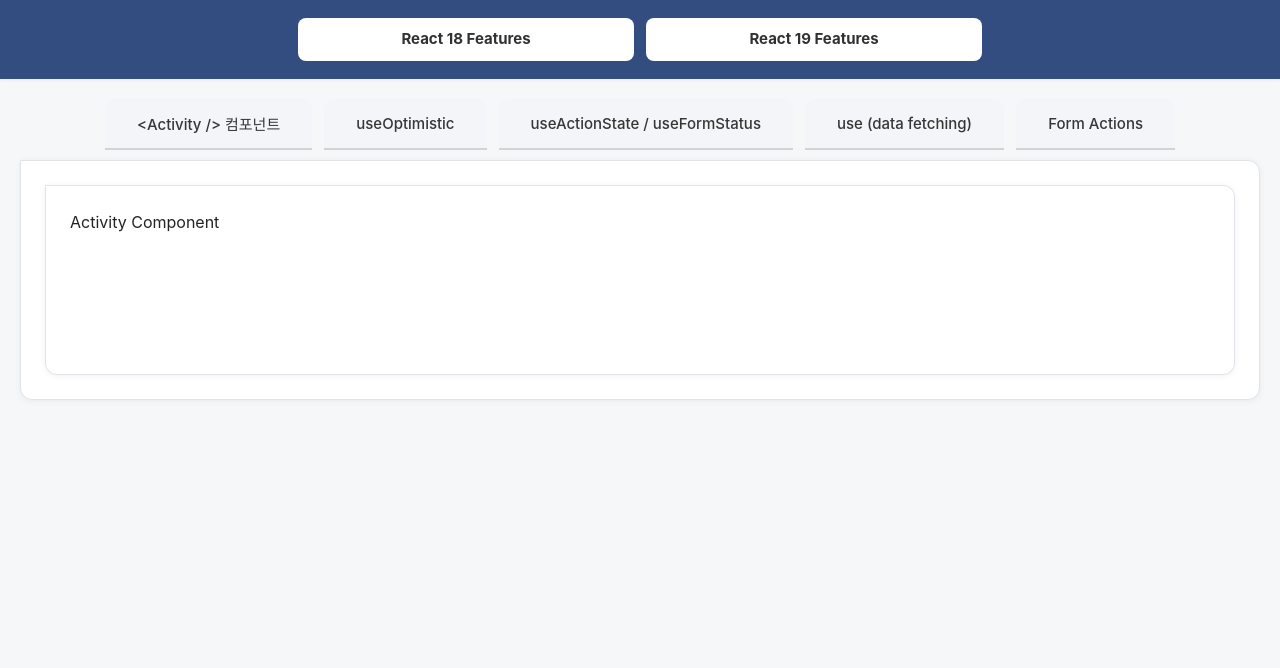
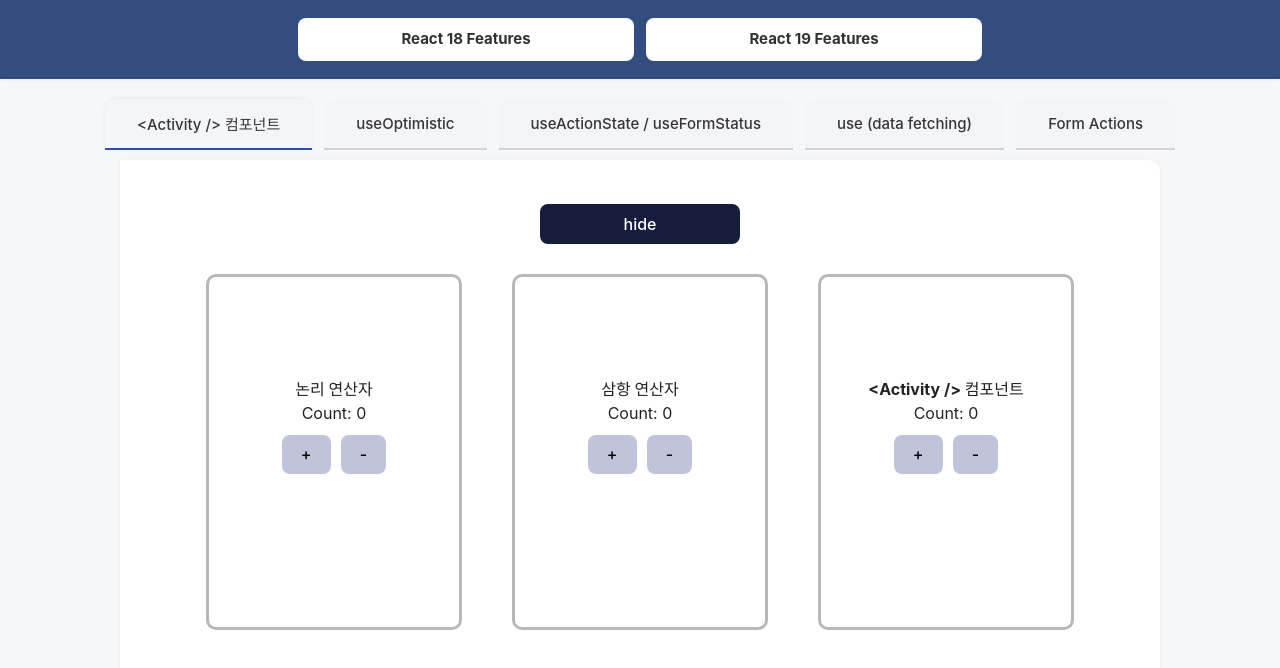
Before and after one commit to Park-Heeyeon/react19-examples, a React (Vite) app: page /react-19 in a window 1280 px wide. Shown: the top 668 px of the page. Built offline with nearby package versions, Linux system fonts and the light colour scheme.

Commit message:
feat: Activity Example Component 추가

```diff
--- a/src/App.css
+++ b/src/App.css
@@ -14,6 +14,12 @@ body {
 #root {
   width: 100%;
   height: 100%;
+}
+
+button {
+  cursor: pointer;
+  border: none;
+  outline: none;
 }
 
 .page-container {
@@ -83,20 +89,60 @@ nav {
 
 /* 활성 탭 */
 .tab-button.active {
-  background: #ffffff;
-  color: #222;
-  border-bottom: 2px solid #ffffff;
-  position: relative;
-  top: 2px; /* 살짝 위로 올라가는 효과로 탭 느낌 */
+  border-bottom: 2px solid #314cabff;
   box-shadow: 0 -1px 4px rgba(0, 0, 0, 0.05);
 }
 
 /* 콘텐츠 박스 */
-.content-box {
-  border: 1px solid #e0e4e9;
+.content-container {
+  width: 80%;
+  height: 500px;
+  margin: 0 auto;
+  /* height: 600px; */
   border-radius: 0 12px 12px 12px;
-  background: #ffffff;
+  background: #ffffffff;
   padding: 24px;
   min-height: 140px;
   box-shadow: 0 1px 6px rgba(0, 0, 0, 0.06);
 }
+
+.btn-container {
+  margin: 20px 0;
+  display: flex;
+  justify-content: center;
+}
+
+.btn-container button {
+  width: 200px;
+  height: 40px;
+  margin-bottom: 10px;
+  background: #161e3dff;
+  color: #fff;
+}
+
+.box-container {
+  display: flex;
+  flex-derection: column;
+  justify-content: center;
+  gap: 50px;
+}
+
+.box {
+  width: 250px;
+  height: 250px;
+  border: 3px solid #b8b8b8ff;
+  text-align: center;
+  padding-top: 100px;
+  border-radius: 10px;
+}
+
+.box-btn {
+  display: flex;
+  justify-content: center;
+  gap: 10px;
+}
+
+.box-btn button {
+  margin: 10px 0;
+  background: #bfc4dbff;
+}
--- a/src/pages/react-19/React19Features.tsx
+++ b/src/pages/react-19/React19Features.tsx
@@ -1,5 +1,6 @@
 import { useState, type ComponentType } from "react";
 import ActivityComponent from "./components/ActivityComponent";
+import OptimisticComponent from "./components/OptimisticComponent";
 
 type TabItem = {
   key: string;
@@ -13,7 +14,11 @@ const tabs: TabItem[] = [
     label: "<Activity /> 컴포넌트",
     component: ActivityComponent,
   },
-  { key: "useOptimistic", label: "useOptimistic" },
+  {
+    key: "useOptimistic",
+    label: "useOptimistic",
+    component: OptimisticComponent,
+  },
   { key: "useActionState", label: "useActionState / useFormStatus" },
   { key: "useHook", label: "use (data fetching)" },
   { key: "formActions", label: "Form Actions" },
@@ -30,7 +35,7 @@ const React19Features = () => {
           <button
             key={tab.key}
             onClick={() => setActiveTab(index)}
-            className="tab-button"
+            className={`tab-button ${activeTab === index ? "active" : ""}`}
           >
             {tab.label}
           </button>
--- a/src/pages/react-19/components/ActivityComponent.tsx
+++ b/src/pages/react-19/components/ActivityComponent.tsx
@@ -1,4 +1,59 @@
-const ActivityComponent = () => {
-  return <div className="content-box">Activity Component</div>;
+"use client";
+
+import { useState, Activity } from "react";
+
+const ActivityExample = () => {
+  const [visible, setVisible] = useState<boolean>(true);
+  const toggle = () => setVisible((v) => !v);
+
+  return (
+    <div className="content-container">
+      <div className="btn-container">
+        <button onClick={toggle}>{visible ? "hide" : "show"}</button>
+      </div>
+      <div className="box-container">
+        <div className="box-wrap">
+          {visible && <SubComponent title="논리 연산자" />}
+        </div>
+
+        <div className="box-wrap">
+          {visible ? <SubComponent title="삼항 연산자" /> : <></>}
+        </div>
+
+        <div className="box-wrap">
+          <Activity mode={visible ? "visible" : "hidden"}>
+            <SubComponent title="<Activity /> 컴포넌트" />
+          </Activity>
+        </div>
+      </div>
+    </div>
+  );
 };
-export default ActivityComponent;
+
+const SubComponent = ({ title }: { title: string }) => {
+  const [count, setCount] = useState(0);
+
+  const handleBtnClick = (type: string) => {
+    if (type === "increment") {
+      setCount((c) => c + 1);
+    } else if (type === "decrement") {
+      if (count === 0) return;
+      setCount((c) => c - 1);
+    }
+  };
+
+  return (
+    <div className="box">
+      <div>
+        <b>{title}</b> <br />
+        Count: {count}
+      </div>
+      <div className="box-btn">
+        <button onClick={() => handleBtnClick("increment")}>+</button>
+        <button onClick={() => handleBtnClick("decrement")}>-</button>
+      </div>
+    </div>
+  );
+};
+
+export default ActivityExample;
--- /dev/null
+++ b/src/pages/react-19/components/OptimisticComponent.tsx
@@ -0,0 +1,8 @@
+const OptimisticComponent = () => {
+  return (
+    <div>
+      <h1>OptimisticComponent</h1>
+    </div>
+  );
+};
+export default OptimisticComponent;
```
